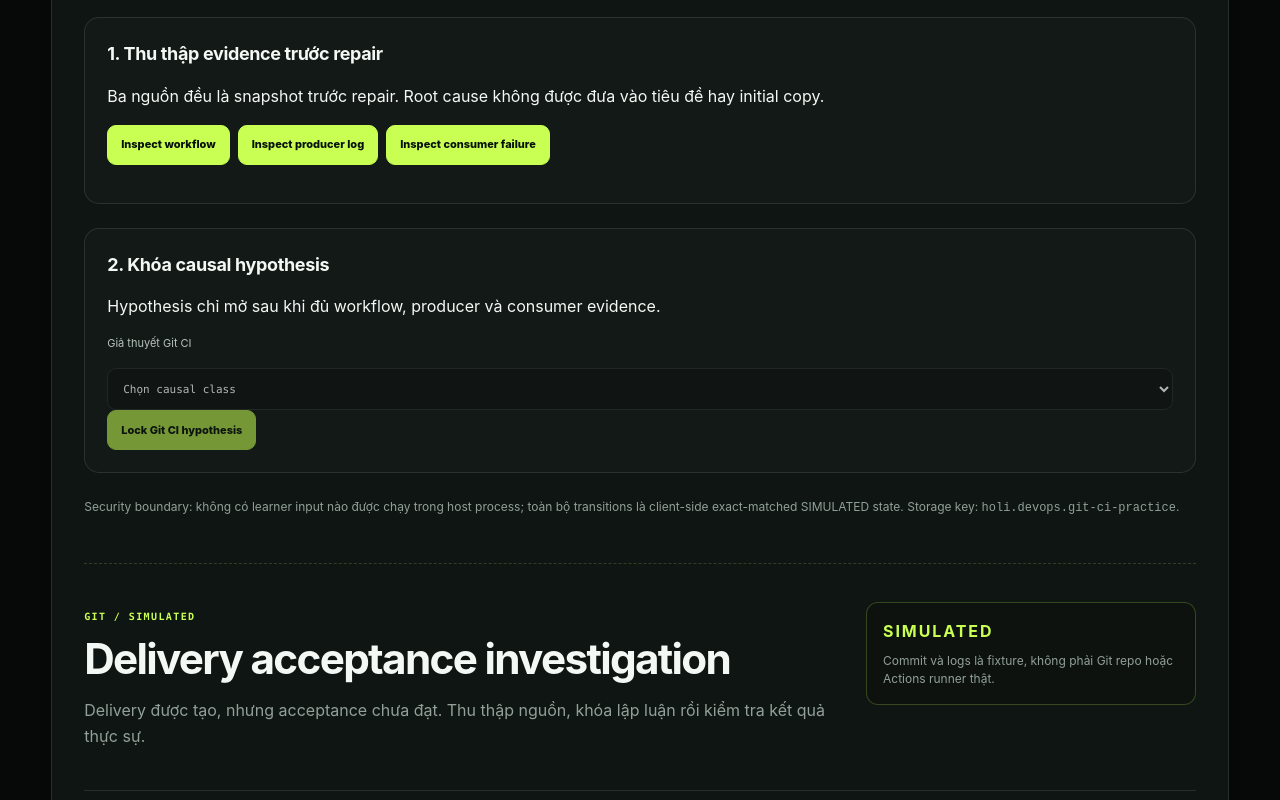
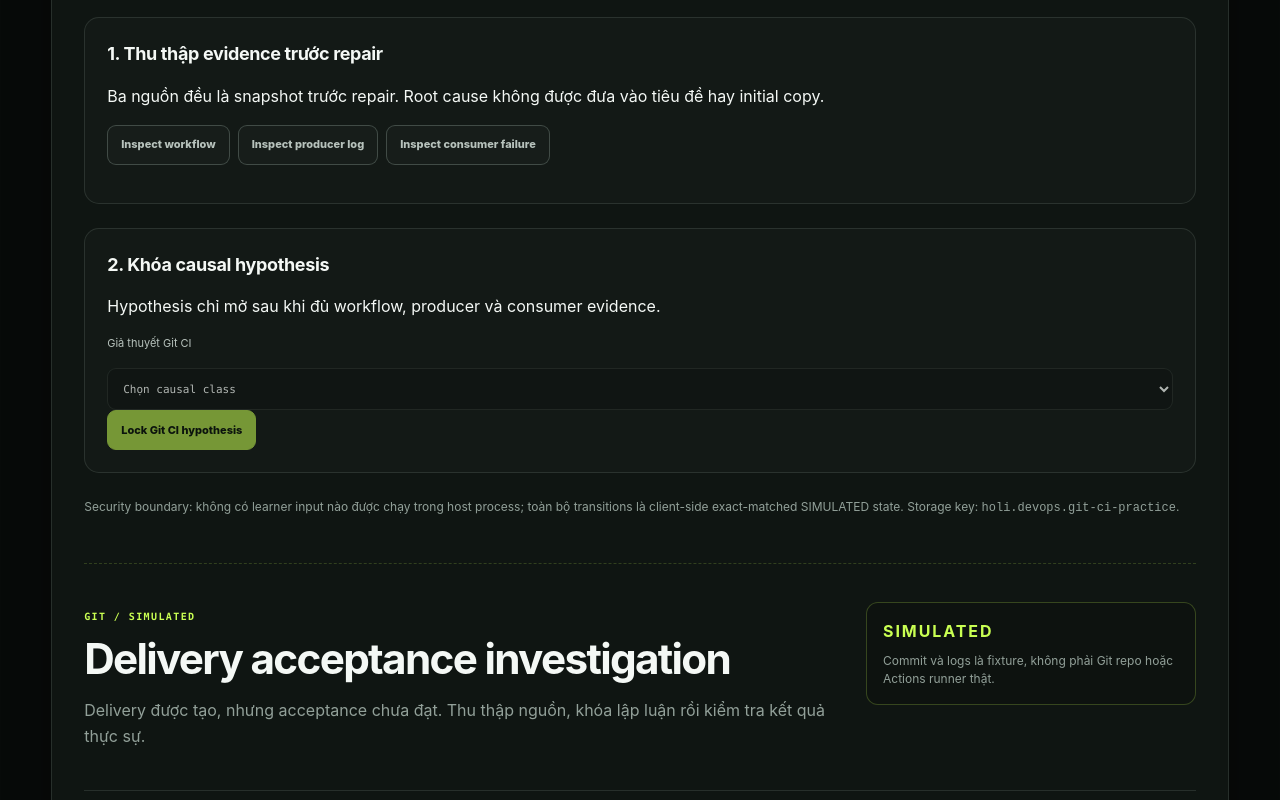
Before and after one commit to roronoazoroshao369/holi-ai, a Next.js app: page / in a window 1280 px wide. Shown: the part 5740-6540 px from the top of the page. Built offline with nearby package versions, Linux system fonts and the light colour scheme.

Commit message:
Clarify evidence action hierarchy after visual QA

```diff
--- a/app/globals.css
+++ b/app/globals.css
@@ -1753,3 +1753,17 @@ footer {
     animation-iteration-count: 1 !important;
   }
 }
+
+
+/* Visual QA iteration 2: inspection controls are evidence collection, not primary decisions. */
+.ciEvidenceActions button {
+  border-color: var(--line-strong);
+  background: rgba(255,255,255,.018);
+  color: var(--muted-strong);
+  box-shadow: none;
+}
+.ciEvidenceActions button:hover:not(:disabled) {
+  border-color: rgba(201,255,82,.38);
+  background: rgba(201,255,82,.045);
+  color: var(--accent);
+}
```
